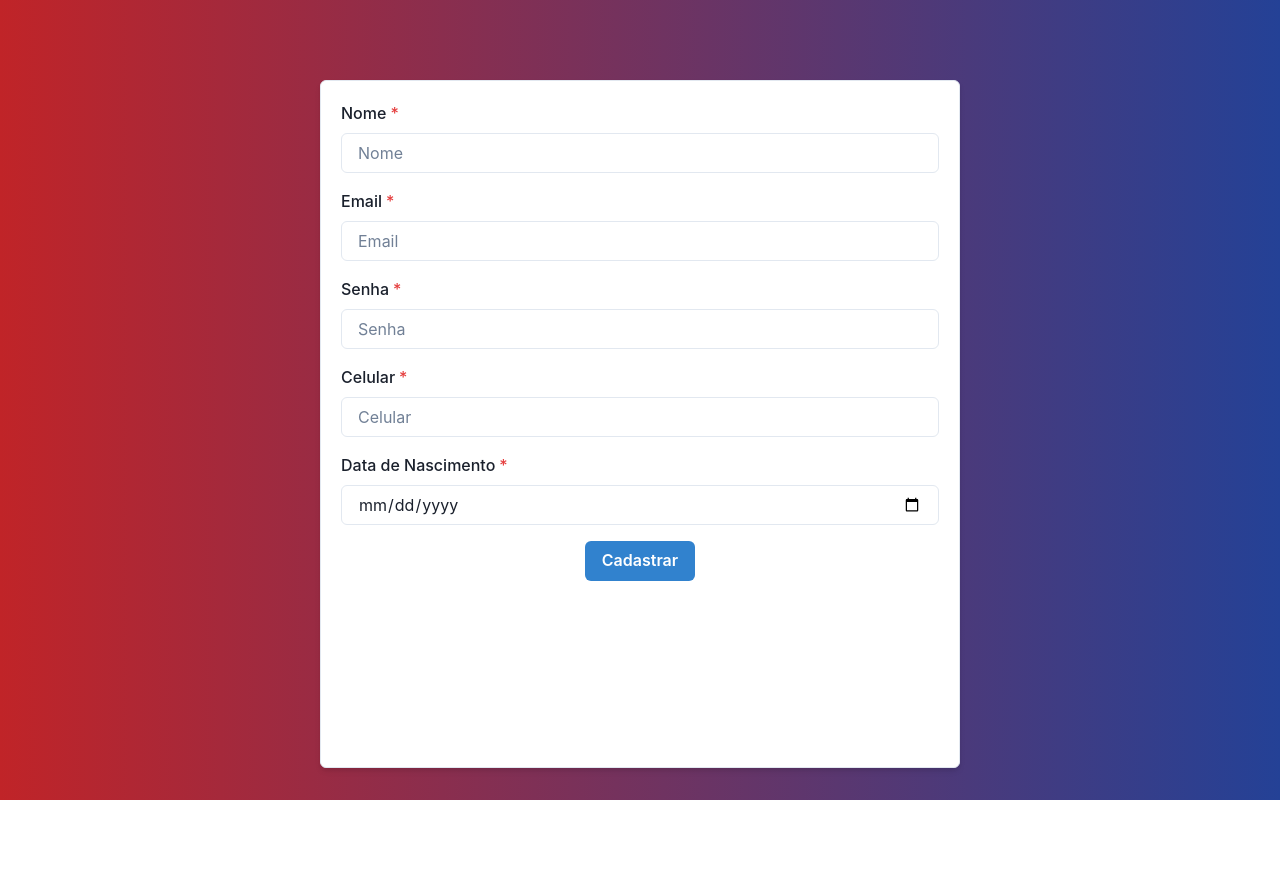
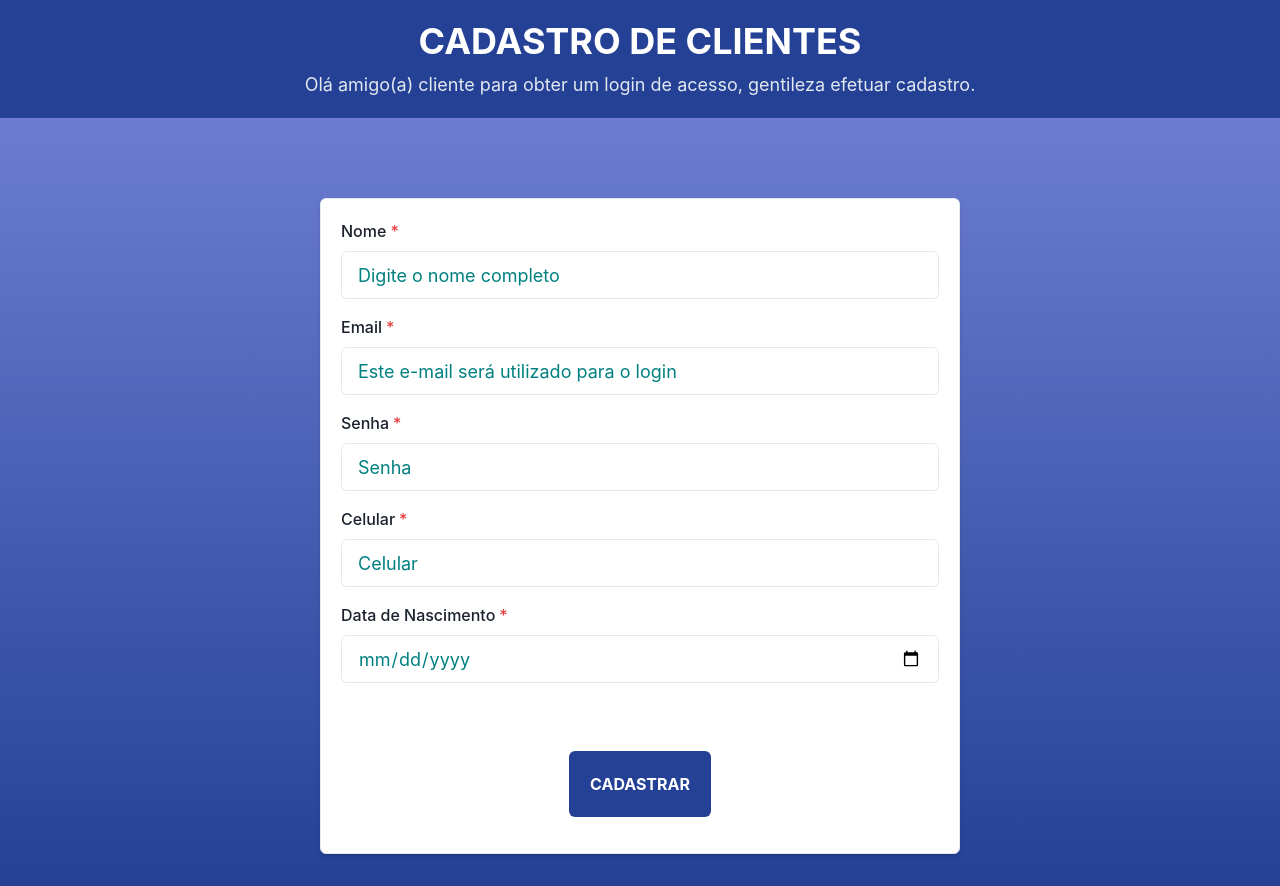
Before and after one commit to gabrielnakhata/FRONT-AgendaON, a React (Vite) app: page /cadastro-cliente in a window 1280 px wide. Before the commit the page ends 800 px from the top, so only its background shows below. Built offline with nearby package versions, Linux system fonts and the light colour scheme.

Commit message:
design mvp cadastro de cliente 100% e tela home OK

```diff
--- a/package.json
+++ b/package.json
@@ -10,10 +10,12 @@
     "preview": "vite preview"
   },
   "dependencies": {
+    "@chakra-ui/icons": "^2.1.1",
     "@chakra-ui/react": "^2.8.2",
     "@emotion/react": "^11.11.4",
     "@emotion/styled": "^11.11.5",
     "framer-motion": "^11.1.7",
+    "prop-types": "^15.8.1",
     "react": "^18.2.0",
     "react-dom": "^18.2.0",
     "react-router-dom": "^6.22.3"
@@ -26,6 +28,7 @@
     "eslint-plugin-react": "^7.34.1",
     "eslint-plugin-react-hooks": "^4.6.0",
     "eslint-plugin-react-refresh": "^0.4.6",
-    "vite": "^5.2.0"
+    "vite": "^5.2.0",
+    "vite-plugin-inspect": "^0.8.4"
   }
 }
--- /dev/null
+++ b/src/components/Layout/CustomInput.jsx
@@ -0,0 +1,41 @@
+import { FormControl, FormLabel, Input, useColorModeValue } from '@chakra-ui/react';
+import PropTypes from 'prop-types';
+
+const CustomInput = ({ label, name, type = 'text', placeholder, onChange, value }) => {
+    const inputTextColor = useColorModeValue('teal', 'gray.200');
+    return (
+        <FormControl isRequired>
+            <FormLabel htmlFor={name}>{label}</FormLabel>
+            <Input
+                id={name}
+                name={name}
+                type={type}
+                placeholder={placeholder}
+                size='lg'
+                color={inputTextColor}
+                _placeholder={{ color: 'inherit' }}
+                value={value}
+                onChange={onChange}
+            />
+        </FormControl>
+    );
+};
+
+CustomInput.propTypes = {
+    label: PropTypes.string.isRequired,
+    name: PropTypes.string.isRequired,
+    type: PropTypes.string,
+    placeholder: PropTypes.string,
+    onChange: PropTypes.func.isRequired,
+    value: PropTypes.oneOfType([
+        PropTypes.string,
+        PropTypes.number
+    ]).isRequired
+};
+
+CustomInput.defaultProps = {
+    type: 'text',
+    placeholder: ''
+};
+
+export default CustomInput;
--- /dev/null
+++ b/src/components/Layout/TitleSection.jsx
@@ -0,0 +1,41 @@
+import { Heading, Text, Flex } from '@chakra-ui/react';
+import PropTypes from 'prop-types';
+
+const TitleSection = ({ title, subtitle }) => {
+    return (
+        <Flex
+            w="full"
+            bg="#244196"
+            p={5}
+            alignItems="center"
+            justifyContent="center"
+            flexDirection="column"
+        >
+            <Heading
+                as="h1"
+                size="xl"
+                fontWeight="bold"
+                color="white"
+                textTransform="uppercase"
+                mb={2}
+            >
+                {title}
+            </Heading>
+            <Text fontSize="lg" color="gray.200">
+                {subtitle}
+            </Text>
+        </Flex>
+    );
+};
+
+TitleSection.propTypes = {
+    title: PropTypes.string.isRequired,
+    subtitle: PropTypes.string
+};
+
+
+TitleSection.defaultProps = {
+    subtitle: 'preencha um sub titulo SR. DEV'
+};
+
+export default TitleSection;
--- a/src/components/common/Footer.jsx
+++ b/src/components/common/Footer.jsx
@@ -1,4 +1,3 @@
-
 import { Box, Container, Stack, Text, Flex } from '@chakra-ui/react';
 
 const Footer = () => {
--- a/src/pages/CadastroCliente.jsx
+++ b/src/pages/CadastroCliente.jsx
@@ -1,9 +1,9 @@
 import { useState } from 'react';
-import {
-    Flex, Box, Button, FormControl, FormLabel, Input, VStack, useToast
-} from '@chakra-ui/react';
+import { Center, Flex, Box, VStack, useToast } from '@chakra-ui/react';
+import CustomInput from '../components/Layout/CustomInput'
+import TitleSection from '../components/Layout/TitleSection';
 
-const CadastroClientes = () => {
+const CadastroCliente = () => {
     const [formData, setFormData] = useState({
         nome: '',
         email: '',
@@ -23,15 +23,10 @@ const CadastroClientes = () => {
 
     const handleSubmit = async (e) => {
         e.preventDefault();
-        // Simula uma requisição POST para um endpoint de cadastro
         console.log({
             ...formData,
             dataCadastro: new Date().toISOString(),
         });
-        // Aqui você irá conectar com o serviço para enviar os dados
-        // Exemplo: await postCliente(formData);
-
-        // Resetar Formulário
         setFormData({
             nome: '',
             email: '',
@@ -39,11 +34,9 @@ const CadastroClientes = () => {
             celular: '',
             dataNascimento: '',
         });
-
-        // Exibir notificação
         toast({
             title: "Cliente cadastrado",
-            description: "Os dados do cliente foram cadastrados com sucesso.",
+            description: "Os dados foram cadastrados com sucesso!",
             status: "success",
             duration: 9000,
             isClosable: true,
@@ -51,36 +44,39 @@ const CadastroClientes = () => {
     };
 
     return (
-        <Flex direction="column" minH="100vh" align="center" justify="center" bgGradient='linear(to-l, #244196, #C02428)' w="100vw" m="0" p="0" overflowX="hidden">
-        <Box bg="#fff" p={5} shadow="md" borderWidth="1px" flex="1" borderRadius="md" w={['100%', '100%', '50%']} maxWidth="960px" marginX="auto" marginTop="2rem" marginBottom="2rem" mt="5rem">
-            <form onSubmit={handleSubmit}>
-                <VStack spacing={4}>
-                    <FormControl isRequired>
-                        <FormLabel htmlFor='nome'>Nome</FormLabel>
-                        <Input id='nome' name='nome' placeholder='Nome' value={formData.nome} onChange={handleChange} />
-                    </FormControl>
-                    <FormControl isRequired>
-                        <FormLabel htmlFor='email'>Email</FormLabel>
-                        <Input id='email' name='email' type='email' placeholder='Email' value={formData.email} onChange={handleChange} />
-                    </FormControl>
-                    <FormControl isRequired>
-                        <FormLabel htmlFor='senha'>Senha</FormLabel>
-                        <Input id='senha' name='senha' type='password' placeholder='Senha' value={formData.senha} onChange={handleChange} />
-                    </FormControl>
-                    <FormControl isRequired>
-                        <FormLabel htmlFor='celular'>Celular</FormLabel>
-                        <Input id='celular' name='celular' placeholder='Celular' value={formData.celular} onChange={handleChange} />
-                    </FormControl>
-                    <FormControl isRequired>
-                        <FormLabel htmlFor='dataNascimento'>Data de Nascimento</FormLabel>
-                        <Input id='dataNascimento' name='dataNascimento' type='date' value={formData.dataNascimento} onChange={handleChange} />
-                    </FormControl>
-                    <Button type='submit' colorScheme='blue' isFullWidth>Cadastrar</Button>
-                </VStack>
-            </form>
-        </Box>
+        <Flex direction="column" minH="100vh" align="center" justify="center" bgGradient="linear(180deg, #7786D9, #244196)" w="100vw" m="0" p="0" overflowX="hidden">
+            <TitleSection title="Cadastro de Clientes" subtitle="Olá amigo(a) cliente para obter um login de acesso, gentileza efetuar cadastro." />
+            <Box bg="#fff" p={5} shadow="md" borderWidth="1px" borderRadius="md" w={['100%', '100%', '50%']} maxWidth="960px" marginX="auto" marginTop="2rem" marginBottom="2rem" mt="5rem">
+                <form onSubmit={handleSubmit}>
+                    <VStack spacing={4}>
+                        <CustomInput label="Nome" name="nome" placeholder="Digite o nome completo" value={formData.nome} onChange={handleChange} />
+                        <CustomInput label="Email" name="email" type="email" placeholder="Este e-mail será utilizado para o login" value={formData.email} onChange={handleChange} />
+                        <CustomInput label="Senha" name="senha" type="password" placeholder="Senha" value={formData.senha} onChange={handleChange} />
+                        <CustomInput label="Celular" name="celular" placeholder="Celular" value={formData.celular} onChange={handleChange} />
+                        <CustomInput label="Data de Nascimento" name="dataNascimento" type="date" placeholder="Data de Nascimento" value={formData.dataNascimento} onChange={handleChange} />
+                        <Box height="20px" />
+                        <Center my={4}>
+                            <Box
+                                isFullWidth
+                                type='submit'
+                                as='button'
+                                p={5}
+                                color='white'
+                                fontWeight='bold'
+                                borderRadius='md'
+                                bgGradient='linear(to-l, #244196, #244196)'
+                                _hover={{
+                                    bg: "#7786D9",
+                                }}
+                            >
+                                CADASTRAR
+                            </Box>
+                        </Center>
+                    </VStack>
+                </form>
+            </Box>
         </Flex>
     );
 };
 
-export default CadastroClientes;
+export default CadastroCliente;
--- a/src/pages/HomePage.jsx
+++ b/src/pages/HomePage.jsx
@@ -6,13 +6,13 @@ const HomePage = () => {
   return (
     <Flex direction="column" minH="100vh" bg="#fff" w="100vw" m="0" p="0" overflowX="hidden">
       <Header />
-      <Box flex="1" w="100%" overflow="hidden" p="0"> {/* Remove padding e margem */}
+      <Box flex="1" w="100%" overflow="hidden" p="0">
         <Image
-          src="../src/assets/banner-agenda-online.jpg" // Ajuste o caminho se necessário
+          src="../src/assets/banner-agenda-online.jpg"
           w="100%"
           h="500px"
           objectFit="cover"
-          m="0" // Remove qualquer margem para garantir que encoste no Header
+          m="0"
         />
         <Center my={4}>
           <Box
@@ -23,7 +23,7 @@ const HomePage = () => {
             borderRadius='md'
             bgGradient='linear(to-l, #C02428, #C02428)'
             _hover={{
-              bg:"#244196",
+              bg: "#244196",
             }}
           >
             AGENDAR
```
Also changed, not shown: 1 other file (tests, documents, lock files or other folders).
